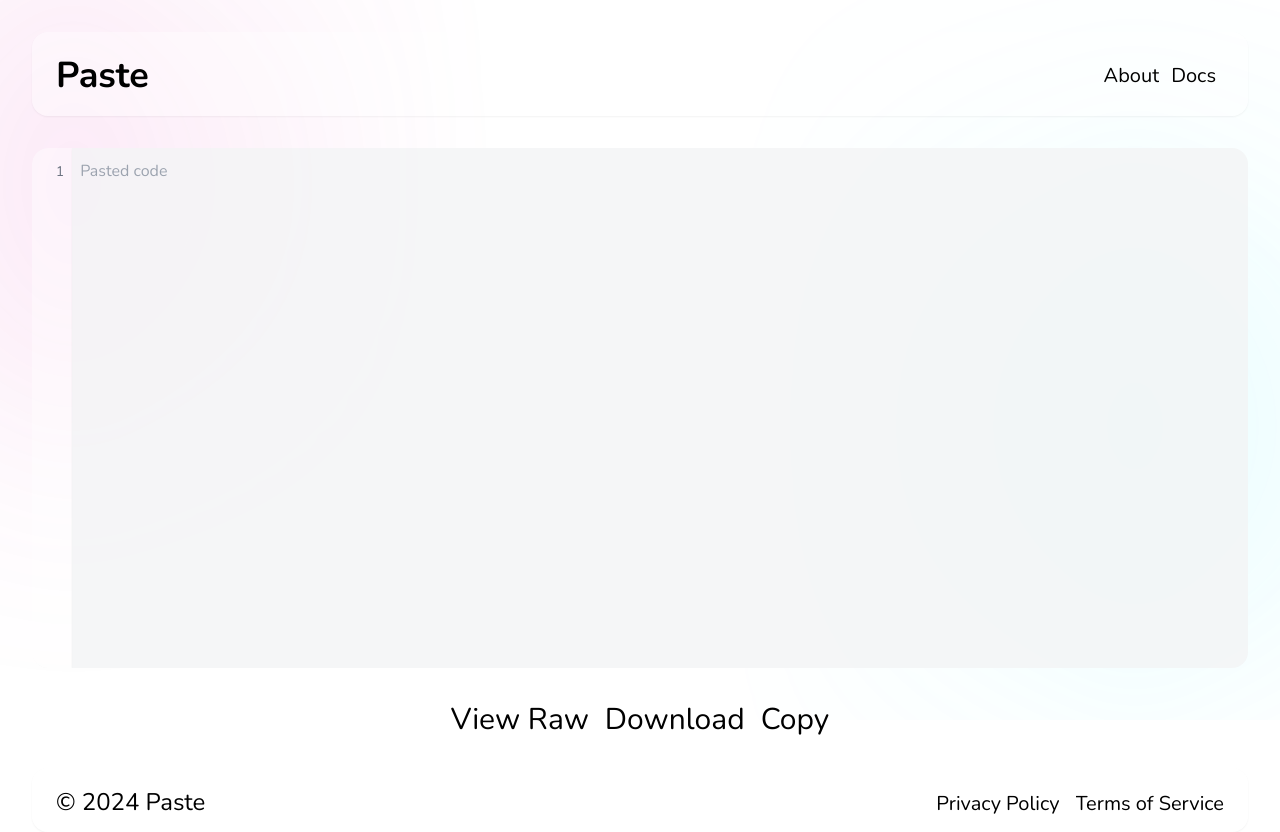
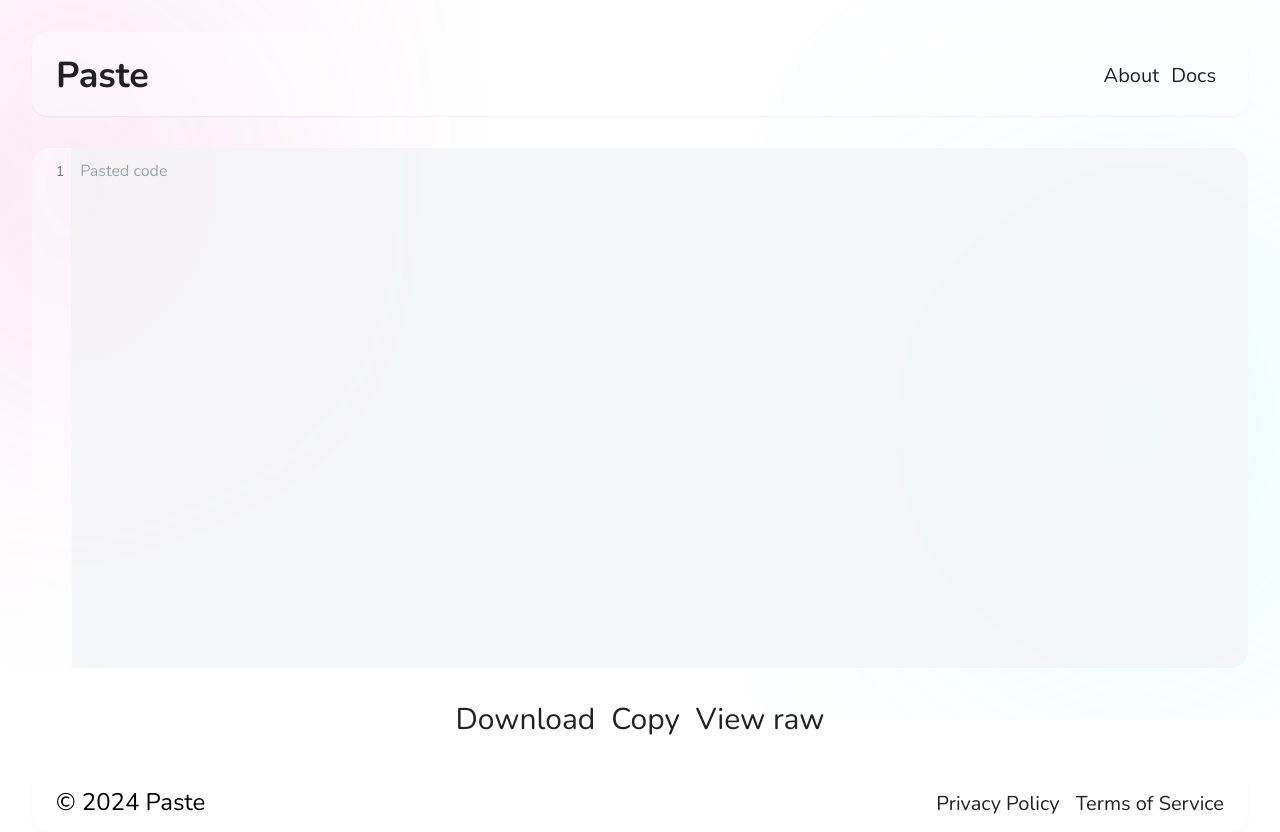
Before and after one commit to Riyadh-Muradi/pastebin, a Next.js app: page /p/1 in a window 1280 px wide. Built offline with nearby package versions, Linux system fonts and the light colour scheme.

Commit message:
Clean up and hook

```diff
--- a/src/app/new/page.tsx
+++ b/src/app/new/page.tsx
@@ -84,14 +84,7 @@ const Page = () => {
           </div>
 
           <span className="relative flex justify-end">
-            <ButtonFlip
-              className="text-3xl"
-              title="Post"
-              borderRadius="8px"
-              color="#000"
-              border={false}
-              textColor=""
-            />
+            <ButtonFlip className="text-3xl" title="Post" border={false} />
           </span>
         </div>
         {/* Code Editor */}
--- a/src/app/not-found.tsx
+++ b/src/app/not-found.tsx
@@ -15,14 +15,7 @@ const NotFound = () => {
         className="inline-flex items-center justify-center rounded-2xl py-2"
         href={"/"}
       >
-        <ButtonFlip
-          className="text-3xl"
-          title="Go Home"
-          borderRadius="8px"
-          color="#000"
-          border={false}
-          textColor=""
-        />
+        <ButtonFlip className="text-3xl" title="Go Home" border={false} />
       </Link>
     </div>
   );
--- a/src/app/p/[slug]/page.tsx
+++ b/src/app/p/[slug]/page.tsx
@@ -1,70 +1,16 @@
-/* eslint-disable react-hooks/exhaustive-deps */
 "use client";
-import React, { useState, useEffect, useRef } from "react";
+import React, { useState, useRef } from "react";
 import { motion } from "framer-motion";
 import ButtonFlip from "@/components/ButtonFlip";
+import useScrollSync from "@/lib/hooks/useScrollSync";
 
 const Page = () => {
-  const [text, setText] = useState("");
-  const [filename, setFilename] = useState("");
+  const [text] = useState("");
 
   const textareaRef = useRef<HTMLTextAreaElement | null>(null);
   const lineNumbersRef = useRef<HTMLDivElement | null>(null);
 
-  const handleViewRaw = () => {
-    const rawWindow = window.open("", "_blank");
-    if (rawWindow) {
-      rawWindow.document.write("<pre>" + text + "</pre>");
-      rawWindow.document.close();
-    }
-  };
-
-  const handleDownload = () => {
-    const blob = new Blob([text], { type: "text/plain" });
-    const url = URL.createObjectURL(blob);
-    const a = document.createElement("a");
-    a.href = url;
-    a.download = filename || "code.txt";
-    document.body.appendChild(a);
-    a.click();
-    document.body.removeChild(a);
-    URL.revokeObjectURL(url);
-  };
-
-  const handleCopy = () => {
-    navigator.clipboard.writeText(text).then(
-      () => alert("Copied to clipboard!"),
-      (err) => console.error("Failed to copy text: ", err),
-    );
-  };
-
-  useEffect(() => {
-    if (lineNumbersRef.current && textareaRef.current) {
-      lineNumbersRef.current.scrollTop = textareaRef.current.scrollTop;
-    }
-  }, [text]);
-
-  useEffect(() => {
-    const syncScroll = () => {
-      if (textareaRef.current && lineNumbersRef.current) {
-        lineNumbersRef.current.scrollTop = textareaRef.current.scrollTop;
-      }
-    };
-
-    const handleScroll = () => {
-      syncScroll();
-    };
-
-    if (textareaRef.current) {
-      textareaRef.current.addEventListener("scroll", handleScroll);
-    }
-
-    return () => {
-      if (textareaRef.current) {
-        textareaRef.current.removeEventListener("scroll", handleScroll);
-      }
-    };
-  }, []);
+  useScrollSync(textareaRef, lineNumbersRef);
 
   return (
     <motion.div
@@ -98,35 +44,14 @@ const Page = () => {
 
         {/* Action Buttons */}
         <div className="mt-4 flex gap-x-4">
-          <button onClick={handleViewRaw}>
-            <ButtonFlip
-              className="text-3xl"
-              title="View Raw"
-              borderRadius="8px"
-              color="#000"
-              border={false}
-              textColor=""
-            />{" "}
+          <button disabled>
+            <ButtonFlip className="text-3xl" title="Download" border={false} />
           </button>
-          <button onClick={handleDownload}>
-            <ButtonFlip
-              className="text-3xl"
-              title="Download"
-              borderRadius="8px"
-              color="#000"
-              border={false}
-              textColor=""
-            />
+          <button disabled>
+            <ButtonFlip className="text-3xl" title="Copy" border={false} />
           </button>
-          <button onClick={handleCopy}>
-            <ButtonFlip
-              className="text-3xl"
-              title="Copy"
-              borderRadius="8px"
-              color="#000"
-              border={false}
-              textColor=""
-            />{" "}
+          <button disabled>
+            <ButtonFlip className="text-3xl" title="View raw" border={false} />
           </button>
         </div>
       </div>
--- a/src/components/pages/Hero.tsx
+++ b/src/components/pages/Hero.tsx
@@ -65,10 +65,7 @@ const Hero = () => {
             <ButtonFlip
               className="text-3xl"
               title="Create a new paste"
-              borderRadius="8px"
-              color="#000"
               border={false}
-              textColor=""
             />
           </span>
         </Link>
--- a/src/components/pages/layout/Footer.tsx
+++ b/src/components/pages/layout/Footer.tsx
@@ -18,14 +18,7 @@ const Footer = () => {
       <div className="flex flex-1 justify-end space-x-4 text-xl">
         {footerLinks.map((link, index) => (
           <Link key={index} href={link.href}>
-            <ButtonFlip
-              className="text-xl"
-              title={link.name}
-              borderRadius="8px"
-              color="#000"
-              border={false}
-              textColor={""}
-            />
+            <ButtonFlip className="text-xl" title={link.name} border={false} />
           </Link>
         ))}
       </div>
--- a/src/components/pages/layout/Navbar.tsx
+++ b/src/components/pages/layout/Navbar.tsx
@@ -43,13 +43,7 @@ const Navbar = () => {
         className="flex w-full items-center justify-between gap-3 rounded-2xl bg-white/80 px-2 py-4 text-center shadow-sm sm:px-6 md:px-4 lg:px-6"
       >
         <Link href={"./"} className="text-4xl font-bold">
-          <ButtonFlip
-            title="Paste"
-            borderRadius="8px"
-            color="#000"
-            border={false}
-            textColor={""}
-          />
+          <ButtonFlip title="Paste" border={false} />
         </Link>
         <div className="flex items-center justify-center gap-3 p-2 text-xl">
           {navigationLinks.map((link) => (
@@ -57,10 +51,7 @@ const Navbar = () => {
               <ButtonFlip
                 className="text-xl"
                 title={link.name}
-                borderRadius="8px"
-                color="#000"
                 border={false}
-                textColor={""}
               />
             </Link>
           ))}
--- a/src/components/pages/layout/NavbarNew.tsx
+++ b/src/components/pages/layout/NavbarNew.tsx
@@ -14,25 +14,12 @@ const NavbarNew = () => {
       className="z-50 flex w-full items-center justify-between gap-3 rounded-2xl bg-white/40 px-2 py-4 text-center shadow-sm sm:px-6 md:px-4 lg:px-6"
     >
       <Link href={"./"} className="text-4xl font-bold">
-        <ButtonFlip
-          title="Paste"
-          borderRadius="8px"
-          color="#000"
-          border={false}
-          textColor={""}
-        />
+        <ButtonFlip title="Paste" border={false} />
       </Link>
       <div className="flex items-center justify-center gap-3 p-2 text-xl">
         {navigationLinks.map((link) => (
           <Link key={link.name} href={link.href}>
-            <ButtonFlip
-              className="text-xl"
-              title={link.name}
-              borderRadius="8px"
-              color="#000"
-              border={false}
-              textColor={""}
-            />
+            <ButtonFlip className="text-xl" title={link.name} border={false} />
           </Link>
         ))}
       </div>
--- /dev/null
+++ b/src/lib/hooks/useScrollSync.ts
@@ -0,0 +1,31 @@
+/* eslint-disable react-hooks/exhaustive-deps */
+import { useEffect, useRef } from "react";
+
+const useScrollSync = (
+  ref1: React.RefObject<HTMLElement>,
+  ref2: React.RefObject<HTMLElement>,
+) => {
+  useEffect(() => {
+    const syncScroll = () => {
+      if (ref1.current && ref2.current) {
+        ref2.current.scrollTop = ref1.current.scrollTop;
+      }
+    };
+
+    const handleScroll = () => {
+      syncScroll();
+    };
+
+    if (ref1.current) {
+      ref1.current.addEventListener("scroll", handleScroll);
+    }
+
+    return () => {
+      if (ref1.current) {
+        ref1.current.removeEventListener("scroll", handleScroll);
+      }
+    };
+  }, [ref1, ref2]);
+};
+
+export default useScrollSync;
```
